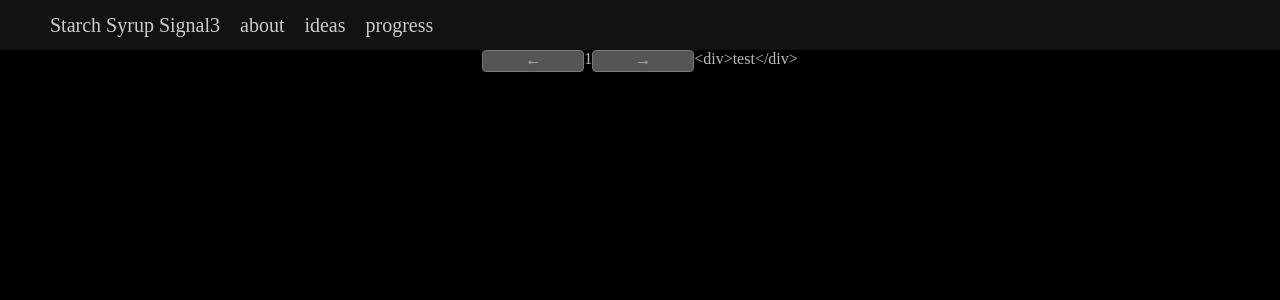
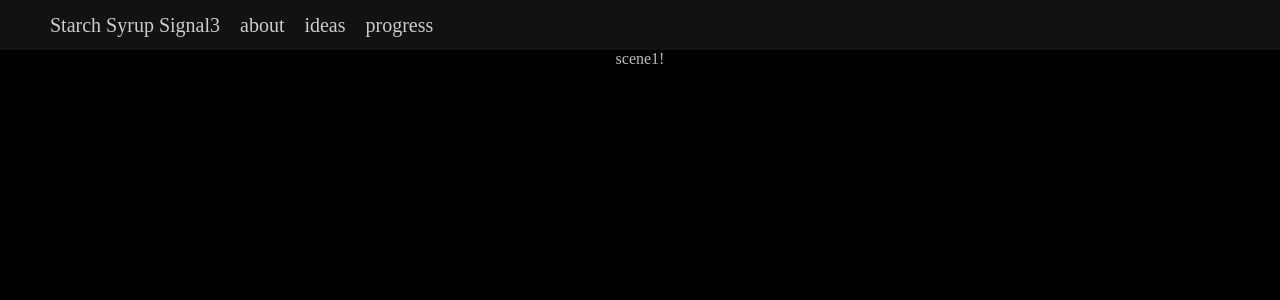
Before and after one commit to mizzsig/sssignal3, a Nuxt app in the folder app/front/: page / in a window 1280 px wide. Shown: the top 300 px of the page. Built offline with nearby package versions, Linux system fonts and the light colour scheme.

Commit message:
コンポーネントの出し分け

```diff
--- a/app/front/components/index/scene1.vue
+++ b/app/front/components/index/scene1.vue
@@ -6,7 +6,6 @@
 
 <script>
 export default {
-
 }
 </script>
 
--- a/app/front/components/index/scene2.vue
+++ b/app/front/components/index/scene2.vue
@@ -6,7 +6,6 @@
 
 <script>
 export default {
-
 }
 </script>
 
--- a/app/front/pages/index.vue
+++ b/app/front/pages/index.vue
@@ -1,19 +1,24 @@
 <template>
   <section class="container">
-    <div class="button" @click="prevScene">←</div>
-    {{ scene }}
-    <div class="button" @click="nextScene">→</div>
-    {{ render }}
+    <scene1 v-if="scene === 1"></scene1>
+    <scene2 v-if="scene === 2"></scene2>
   </section>
 </template>
 
 <script>
+import Vue from 'vue';
+import Scene1 from '../components/index/scene1.vue';
+import Scene2 from '../components/index/scene2.vue';
+
 export default {
+    components: {
+        Scene1,
+        Scene2,
+    },
   data() {
     return {
       scene: 1,
-      components: [],
-      render: "<div>test</div>"
+      components: 2
     }
   },
   head() {
@@ -21,35 +26,30 @@ export default {
       title: "sssignal3 Teaser Website"
     };
   },
+  beforeMount() {
+      this.scene = Math.floor(Math.random() * this.components) + 1;
+  },
   methods: {
-    prevScene() {
-      this.scene--;
-      console.log(this.scene);
-    },
-    nextScene() {
-      this.scene++;
-      console.log(this.scene);
-    }
   }
 };
 </script>
 
 <style lang="scss" scoped>
-.container {
-  display: inline-flex;
-  max-height: 100%;
-}
-img {
-  max-width: 100%;
-  max-height: 100%;
-}
+// .container {
+//   display: inline-flex;
+//   max-height: 100%;
+// }
+// img {
+//   max-width: 100%;
+//   max-height: 100%;
+// }
 
-.button {
-    width: 100px;
-    height: 20px;
-    cursor: pointer;
-    border: 1px solid #777777;
-    border-radius: 4px;
-    background-color: #555555;
-}
+// .button {
+//     width: 100px;
+//     height: 20px;
+//     cursor: pointer;
+//     border: 1px solid #777777;
+//     border-radius: 4px;
+//     background-color: #555555;
+// }
 </style>
```
